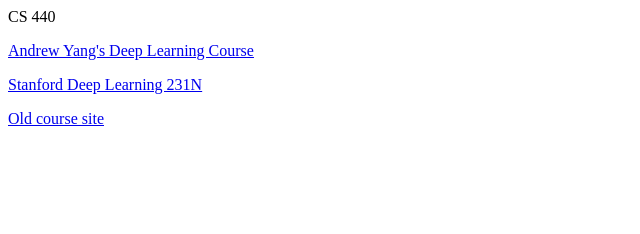
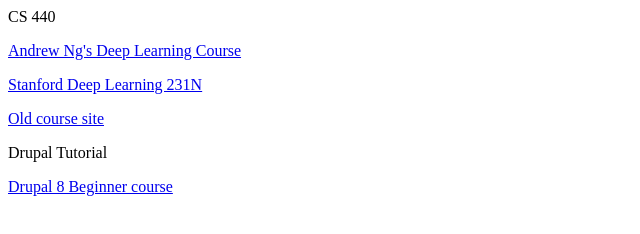
Before and after one commit to kamal229/fall2020, a plain HTML site: page index.html in a window 1280 px wide. Shown: the whole page, without its empty margins (0-640 px from the left). Drawn offline with Linux system fonts and the light colour scheme.

Commit message:
added drupal playlist link

```diff
--- a/index.html
+++ b/index.html
@@ -5,8 +5,11 @@
 </head>
 <body>
 	<p>CS 440</p>
-	<p><a href="https://www.coursera.org/learn/convolutional-neural-networks/home/welcome">Andrew Yang's Deep Learning Course</a></p>
+	<p><a href="https://www.coursera.org/learn/convolutional-neural-networks/home/welcome">Andrew Ng's Deep Learning Course</a></p>
 	<p><a href="https://www.youtube.com/watch?v=vT1JzLTH4G4&list=PL3FW7Lu3i5JvHM8ljYj-zLfQRF3EO8sYv">Stanford Deep Learning  231N</a></p>
 	<p><a href="http://slazebni.cs.illinois.edu/fall18/">Old course site</a></p>
+
+	<p>Drupal Tutorial</p>
+	<p><a href="https://www.youtube.com/watch?v=-DYSucV1_9w&list=PLtaXuX0nEZk9MKY_ClWcPkGtOEGyLTyCO">Drupal 8 Beginner course</a></p>
 </body>
 </html>
```
